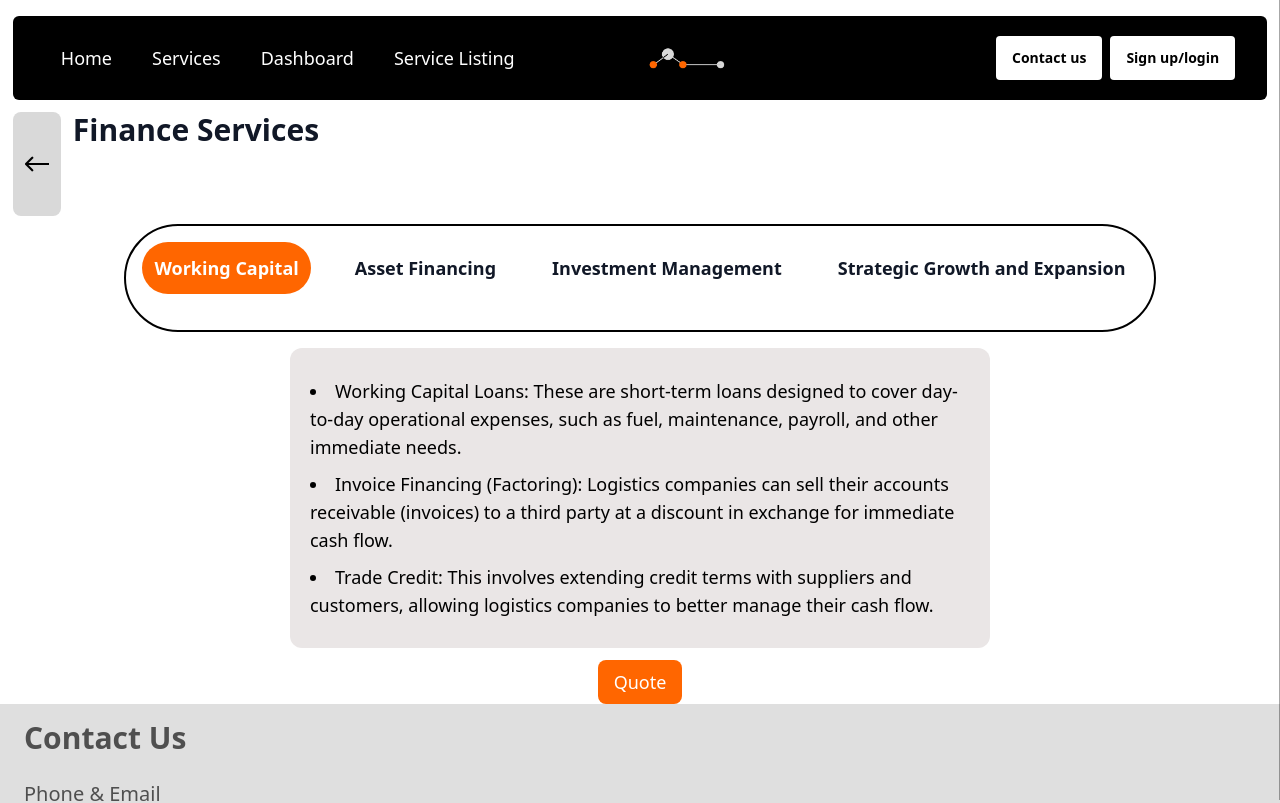
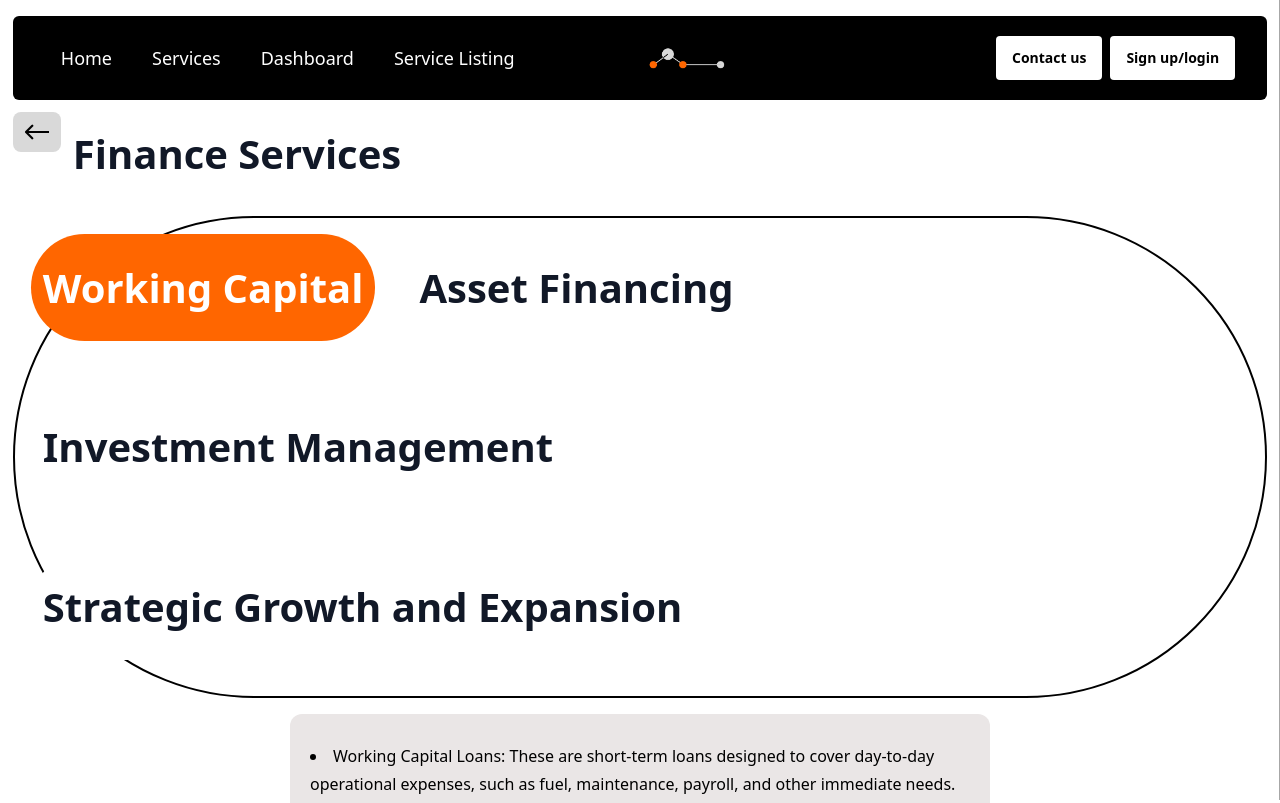
Before and after one commit to Logbiz-Private-Lilmited/LogbizFB, a React (Vite) app: page /finance in a window 1280 px wide. Shown: the top 803 px of the page. Built offline with nearby package versions, Linux system fonts and the light colour scheme.

Commit message:
removed heading styles from services pages

```diff
--- a/src/components/ServicePages/DistributionPage.jsx
+++ b/src/components/ServicePages/DistributionPage.jsx
@@ -46,7 +46,7 @@ export default function DistributionPage(props){
                     <div>
                         <input type="text" placeholder="Serach" className="border-2 border-[E9E7E2] p-1 rounded-md max-[435px]:w-[105px]" />
                     </div>
-                    <h1 className="font-semibold block text-nowrap p-1">Sort by:</h1>
+                    <h1 className="block text-nowrap p-1">Sort by:</h1>
                     <Dropdown/>
                 </div>
             </div>
--- a/src/components/ServicePages/DynamicPage1.jsx
+++ b/src/components/ServicePages/DynamicPage1.jsx
@@ -23,7 +23,7 @@ export default function DynamicPage1(props){
                     <a href="/" className="bg-[#d9d9d9] h-fit align-middle p-3 rounded-lg">
                         <img src="/src/assets/BackArrow.png" alt="" />
                     </a>
-                    <h1 className="text-3xl max-[435px]:text-xl font-bold">Available {props.Name} Services</h1>
+                    <h1 className="max-[435px]:text-xl">Available {props.Name} Services</h1>
                 </div>
                 <div className="inline-flex flex-row gap-3">
                     <div>
--- a/src/components/ServicePages/FinancePage.jsx
+++ b/src/components/ServicePages/FinancePage.jsx
@@ -8,7 +8,7 @@ export default function FinancePage(props){
                     <a href="/" className="bg-[#d9d9d9] h-fit align-middle p-3 rounded-lg">
                         <img src="/src/assets/BackArrow.png" alt="" />
                     </a>
-                    <h1 className="text-3xl max-[435px]:text-2xl font-bold">Finance Services</h1>
+                    <h1 className="max-[435px]:text-2xl">Finance Services</h1>
             </div>
             <ServiceNavbar Data={props.Data} />
         </div>
--- a/src/components/ServicePages/FreightPage.jsx
+++ b/src/components/ServicePages/FreightPage.jsx
@@ -16,7 +16,7 @@ export default function FreightPage(props){
                     <a href="/" className="bg-[#d9d9d9] h-fit align-middle p-3 rounded-lg">
                         <img src="/src/assets/BackArrow.png" alt="" />
                     </a>
-                    <h1 className="text-3xl max-[435px]:text-xl font-bold">Available Freight Forwarding Services</h1>
+                    <h1 className="max-[435px]:text-xl">Available Freight Forwarding Services</h1>
                 </div>
                 <div className="flex flex-row flex-wrap gap-3">
                     <div>
--- a/src/components/ServicePages/InsurancePage.jsx
+++ b/src/components/ServicePages/InsurancePage.jsx
@@ -51,7 +51,7 @@ export default function InsurancePage(props){
                     <a href="/" className="bg-[#d9d9d9] h-fit align-middle p-3 rounded-lg">
                         <img src="/src/assets/BackArrow.png" alt="" />
                     </a>
-                    <h1 className="text-3xl max-[435px]:text-2xl font-bold">Insurance Services</h1>
+                    <h1 className="max-[435px]:text-2xl">Insurance Services</h1>
             </div>
             <div className="flex justify-center items-center">
                 <Slider {...settings} className="w-[40%] max-[768px]:w-[60%]">
--- a/src/components/ServicePages/ServiceDetails/truckdetails.jsx
+++ b/src/components/ServicePages/ServiceDetails/truckdetails.jsx
@@ -18,7 +18,7 @@ const TruckDetails = ({ data = mockData }) => {
     "text-lg md:text-sm text-black font-bold text-center rounded py-3 px-4 border-2 border-black bg-white hover:bg-customOrange hover:border-customOrange hover:text-white transition-all duration-300";
 
   return (
-    <div className="container mx-auto p-4">
+    <div className="p-4 w-full">
       <BackButton />
       <div className={`${textBase} text-4xl font-bold mb-4 text-center`}>
         {data.companyName || "M/S SK Transportation Company"}
--- a/src/components/ServicePages/ServiceNavbar.jsx
+++ b/src/components/ServicePages/ServiceNavbar.jsx
@@ -18,7 +18,7 @@ export default function ServiceNavbar(props){
                     {
                         details.map((detail, index) => {
                             return(
-                                <h1 onClick={() => handleClick(detail.index)} className={`${active === detail.index ? 'bg-[#ff6600] text-white' : 'bg-white'} text-wrap font-bold text-center text-lg max-[435px]:text-base hover:bg-[#ff6600] hover:text-white p-3 rounded-full`}>{detail.name}</h1>
+                                <h1 onClick={() => handleClick(detail.index)} className={`${active === detail.index ? 'bg-[#ff6600] text-white' : 'bg-white'} text-wrap text-center max-[435px]:text-base hover:bg-[#ff6600] hover:text-white p-3 rounded-full`}>{detail.name}</h1>
                             )
                         })
                     }
@@ -27,7 +27,7 @@ export default function ServiceNavbar(props){
                     {
                         desc.map((line) =>{
                         return(
-                            <li className="text-lg max-[435px]:text-base text-wrap">{line}</li>
+                            <li className="max-[435px]:text-base text-wrap">{line}</li>
                         )
                     })}
                 </div>
--- a/tailwind.config.js
+++ b/tailwind.config.js
@@ -31,6 +31,10 @@ export default {
             padding: "0", // Removes default padding
             textDecoration: "none", // default text decoration is none
             fontSize: "inherit", // font size is inherited
+            img: {
+              marginTop: "0",
+              marginBottom: "0",
+            },
             a: {
               textDecoration: "none", // Removes underline from links
               fontSize: "inherit", // Inherits font size
```
